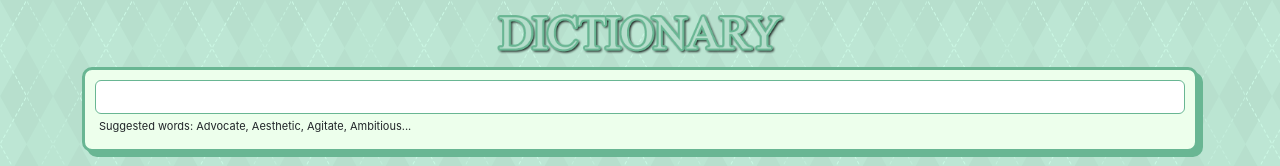
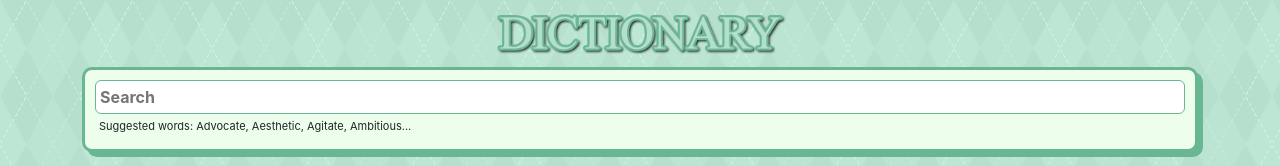
Before and after one commit to zynapen/dictionary-project, a React (Create React App) app: page / in a window 1280 px wide. Shown: the top 166 px of the page. Built offline with nearby package versions, Linux system fonts and the light colour scheme.

Commit message:
Updated placeholder

```diff
--- a/src/Dictionary.js
+++ b/src/Dictionary.js
@@ -28,7 +28,7 @@
         <div className="Dictionary">
             <section>
             <form onSubmit={search}>
-                <input type="search" onChange={handleKeywordChange} />
+                <input type="search" placeholder="Search" onChange={handleKeywordChange} />
             </form>
             <div className="hint">Suggested words: Advocate, Aesthetic, Agitate, Ambitious...</div>
             </section>
```
